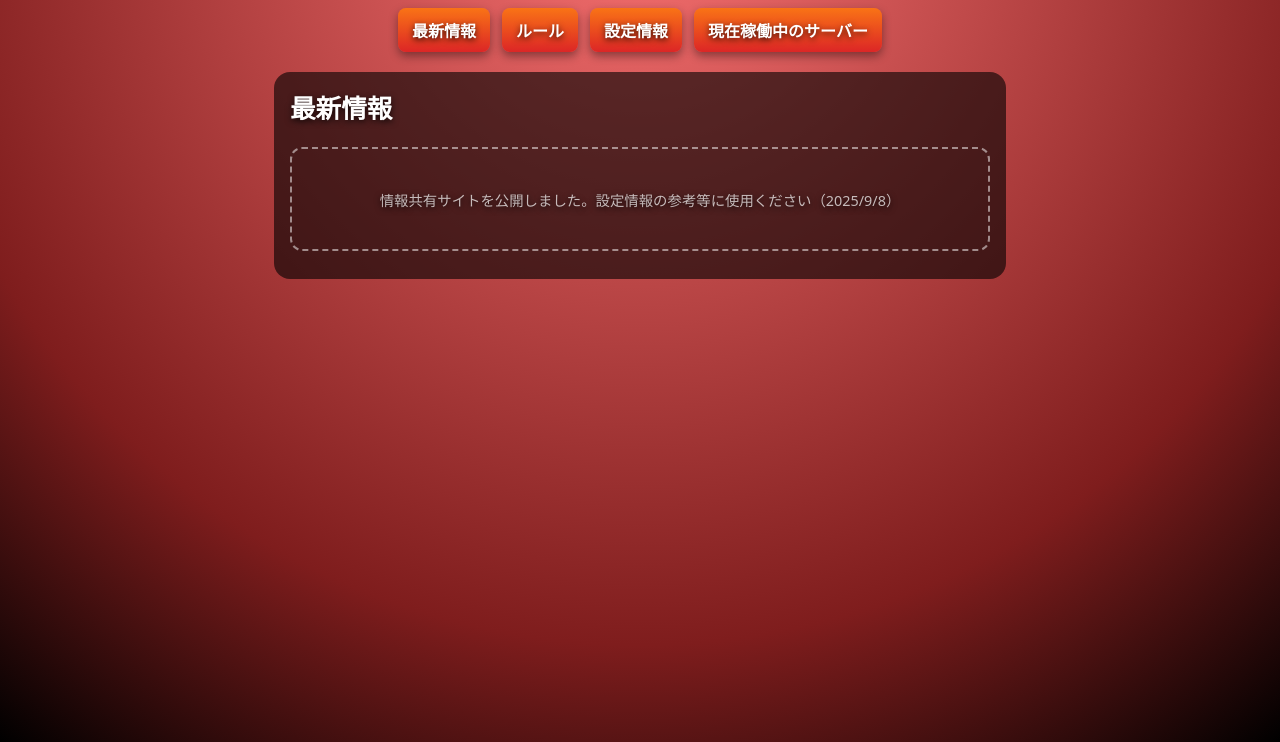
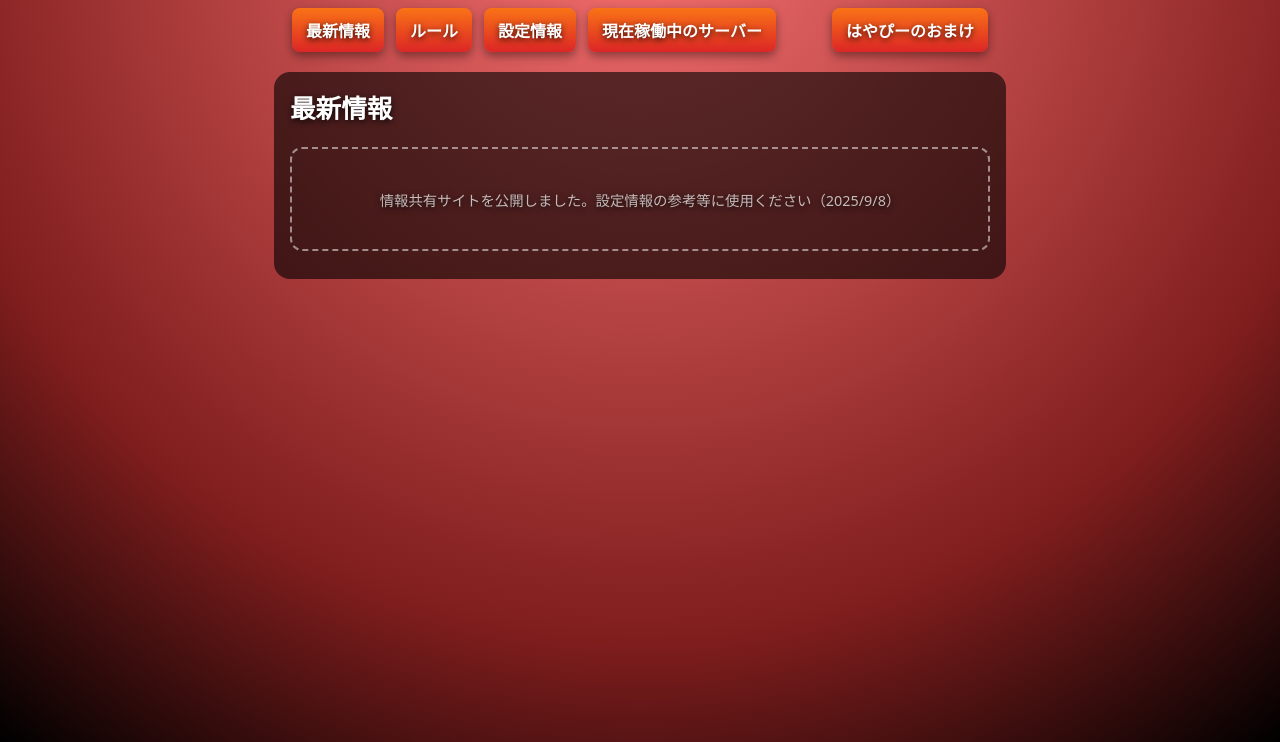
Before and after one commit to ogahiyoshipai/ark-team-captain, a plain HTML site: page index.html in a window 1280 px wide. Shown: the part 90-832 px from the top of the page. Drawn offline with Linux system fonts and the light colour scheme.

Commit message:
Update index.html
はやぴーのオマケ追加

```diff
--- a/index.html
+++ b/index.html
@@ -49,6 +49,7 @@
     <a href="#" class="navbtn" onclick="showPage('rules')">ルール</a>
     <a href="#" class="navbtn" onclick="showPage('settings')">設定情報</a>
     <a href="#" class="navbtn" onclick="showPage('servers')">現在稼働中のサーバー</a>
+　　<a href="BlockGame.html" class="navbtn" target="_blank">はやぴーのおまけ</a>
   </nav>
 
   <section id="news" class="active">
```
